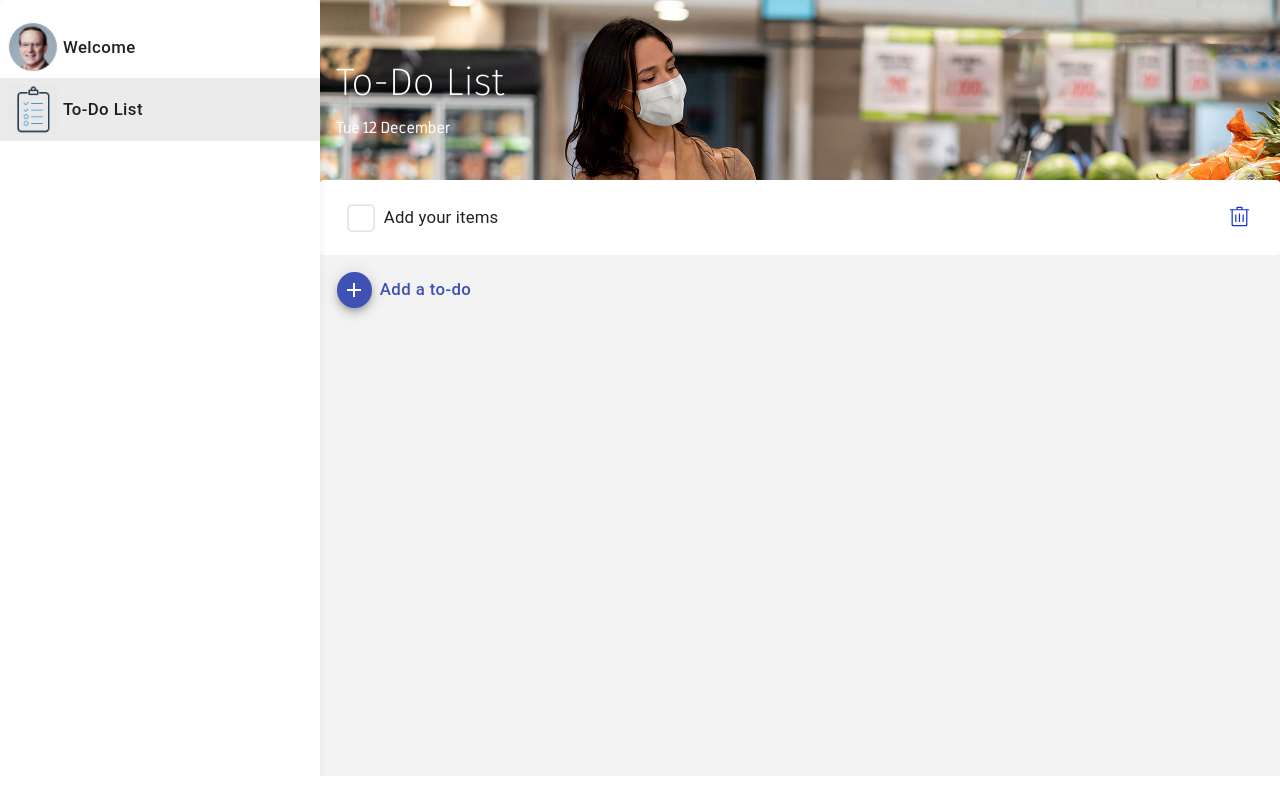
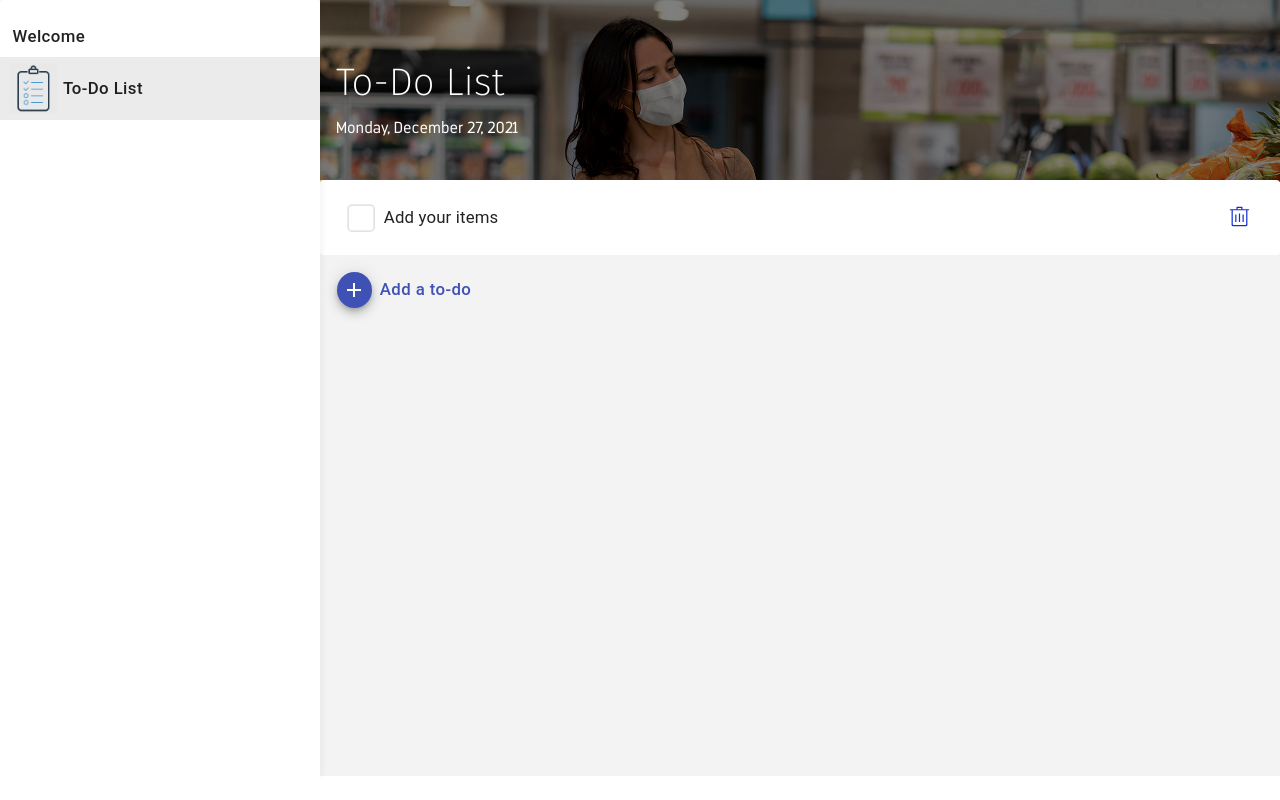
Before and after one commit to gkannan1989/todoapplication, a React app: page / in a window 1280 px wide. Built offline with nearby package versions, Linux system fonts and the light colour scheme.

Commit message:
updates on image

```diff
--- a/src/components/organisms/Layout.js
+++ b/src/components/organisms/Layout.js
@@ -39,7 +39,7 @@ const Layout = memo(props => (
            <Paper className="rightSideBar">
               <Typography>
                 <Button className={'userIcons'}>
-                  <img className={'userImg'} src={userImg} alt={"userpicture"}/>
+                  {/* <img className={'userImg'} src={userImg} alt={"userpicture"}/> */}
                   &nbsp;{props.user && props.user.name}
                 </Button>
               </Typography>
--- a/src/pages/todo.css
+++ b/src/pages/todo.css
@@ -41,7 +41,6 @@ body {
 }
 .MuiImageListItemBar-rootSubtitle {
   height: 100% !important;
-  background: transparent !important;
 }
 .MuiImageListItemBar-title {
   font-size: 2.4em !important;
--- a/src/pages/todo.js
+++ b/src/pages/todo.js
@@ -83,6 +83,9 @@ const TodoApp = memo(() => {
     }
   }
 
+  const options = { weekday: 'long', year: 'numeric', month: 'long', day: 'numeric' };
+  const today  = new Date();
+  C.BANNER_OBJ.subTitle = today.toLocaleDateString("en-US", options)
   return (
     <div className={'wrapper'}>
       <MuiThemeProvider theme={customTheme}>
```
Also changed, not shown: public/icon-128x128.png (added), public/icon-144x144.png (added), public/icon-152x152.png (added), public/icon-192x192.png, public/icon-384x384.png, public/icon-48x48.png, public/icon-512x512.png, public/icon-72x72.png (added), public/icon-96x96.png, public/manifest.json.
